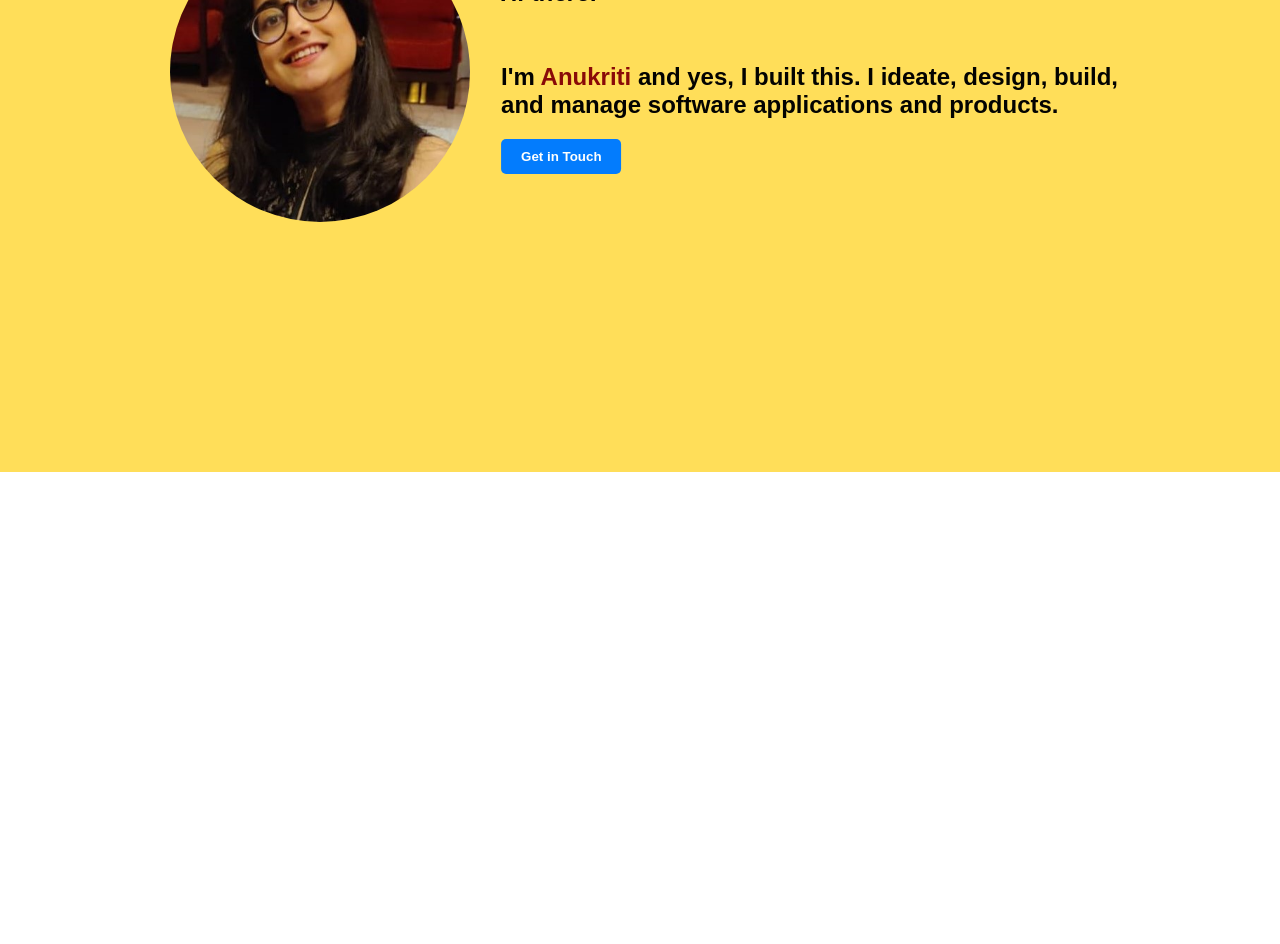
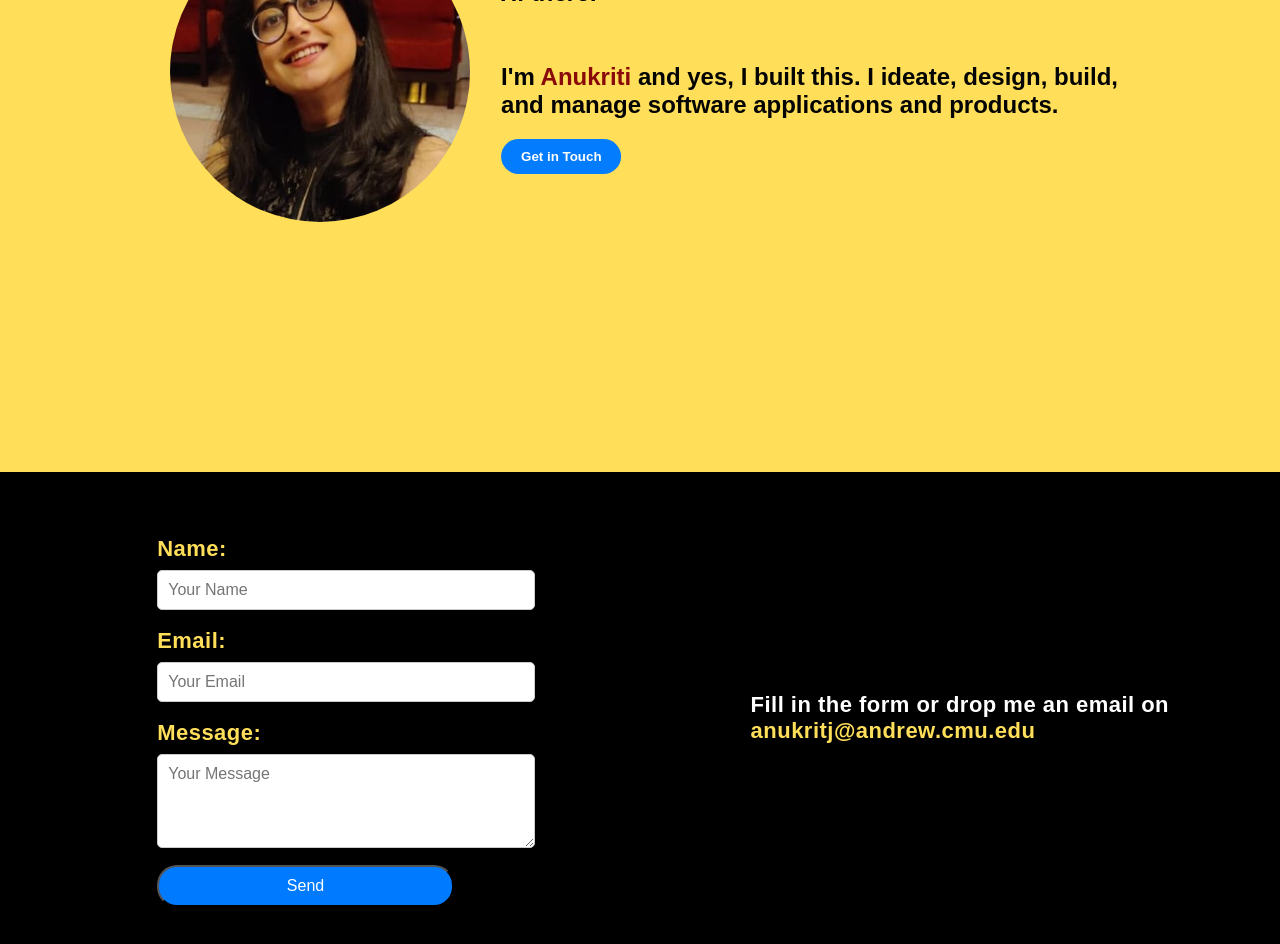
Before and after one commit to WinexWolf/anukritijaiswal.github.io, a React (Create React App) app: page / in a window 1280 px wide. Shown: the part 460-1404 px from the top of the page. Before the commit the page ends 932 px from the top, so only its background shows below. Built offline with nearby package versions, Linux system fonts and the light colour scheme.

Commit message:
added contact form

```diff
--- a/package.json
+++ b/package.json
@@ -9,6 +9,7 @@
     "gsap": "^3.12.2",
     "react": "^18.2.0",
     "react-dom": "^18.2.0",
+    "react-router-dom": "^6.16.0",
     "react-scripts": "^5.0.1",
     "web-vitals": "^2.1.4"
   },
--- a/src/App.js
+++ b/src/App.js
@@ -1,8 +1,9 @@
-import React, { useState, useEffect } from 'react';
-import ImageSlider from './imageslider';
-import Navbar from './navbar';
-import ComingUp from './comingup';
-import './App.css';
+import React, { useState, useEffect } from "react";
+import ImageSlider from "./imageslider";
+import Navbar from "./navbar";
+import ComingUp from "./comingup";
+import "./App.css";
+import Contact from "./contact";
 
 function App() {
   const [showHeader, setShowHeader] = useState(true);
@@ -32,15 +33,16 @@ function App() {
         </div>
       )}
       {!showHeader && (
-        <div className={`Navbar ${expandNavbar ? 'expand' : ''}`}>
+        <div className={`Navbar ${expandNavbar ? "expand" : ""}`}>
           <Navbar />
-          <ComingUp/>
+          <ComingUp />
+          <Contact/>
         </div>
       )}
       {!showHeader && (
-        <div className={`White-page ${expandNavbar ? 'expand' : ''}`}>
-        </div>
+        <div className={`White-page ${expandNavbar ? "expand" : ""}`}></div>
       )}
+
     </div>
   );
 }
--- a/src/comingup.css
+++ b/src/comingup.css
@@ -48,7 +48,7 @@
   color: #fff; /* Text color */
   padding: 10px 20px; /* Padding for the button */
   border: none; /* Remove button border */
-  border-radius: 5px; /* Rounded corners */
+  border-radius: 20px; /* Rounded corners */
   cursor: pointer; /* Change cursor to pointer on hover */
   transition: background-color 0.3s; /* Smooth background color transition */
   font-family:Arial, Helvetica, sans-serif;
--- a/src/comingup.js
+++ b/src/comingup.js
@@ -1,6 +1,17 @@
 import React, { useEffect } from "react";
 import "./comingup.css";
 import headshot from "./images/Headshot-AJ.png";
+
+function scrollToContact() {
+  // Find the "Contact" section by its ID
+  const contactSection = document.getElementById("contact");
+
+  if (contactSection) {
+    // Scroll to the "Contact" section smoothly
+    contactSection.scrollIntoView({ behavior: "smooth" });
+  }
+}
+
 
 function ComingUp() {
   useEffect(() => {
@@ -23,7 +34,6 @@ function ComingUp() {
       <div className="desc">
         <b>
           <br></br>
-
           <i>Hi there! </i>
         </b>
         <br />
@@ -34,9 +44,9 @@ function ComingUp() {
           I ideate, design, build, and manage software applications and
           products.
         </b>
-
         <br></br>
-        <button className="get-in-touch-button">
+        {/* Call the scrollToContact function when the button is clicked */}
+        <button className="get-in-touch-button" onClick={scrollToContact}>
           <b>Get in Touch</b>
         </button>
       </div>
--- /dev/null
+++ b/src/contact.css
@@ -0,0 +1,75 @@
+/* Contact.css */
+.contact-container {
+  width: 100vw;
+  margin: 0 ;
+  padding: 5%;
+  background-color: #000;
+  display: flex;
+}
+
+.contact-form {
+  display: flex;
+  flex-direction: column;
+  width: 75%;
+  justify-content: center;
+}
+
+.form-group {
+  margin-bottom: 3%;
+flex-direction: column;
+display: flex;
+}
+
+label {
+  font-weight: bold;
+  margin-bottom: 8px;
+  color: #FFDE59;
+font-size: 22px;
+letter-spacing: 0.03rem;
+  font-family: Arial, Helvetica, sans-serif;
+}
+
+
+.email-text {
+  color: #fff; /* Change to your desired color */
+}
+
+
+input[type="text"],
+input[type="email"],
+textarea {
+  padding: 10px;
+  border: 1px solid #ccc;
+  border-radius: 5px;
+  font-size: 16px;
+  transition: border-color 0.3s ease;
+  width: 60%;
+  font-family: Arial, Helvetica, sans-serif;
+
+}
+
+input[type="text"]:focus,
+input[type="email"]:focus,
+textarea:focus {
+  border-color: #007bff;
+}
+
+textarea {
+  resize: vertical;
+}
+
+.submit-button {
+  background-color: #007bff;
+  color: #fff;
+width: 50%;
+border-radius: 20px;
+  padding: 10px 20px;
+  cursor: pointer;
+  font-size: 16px;
+  font-weight: 500;
+  transition: background-color 0.3s ease;
+}
+
+.submit-button:hover {
+  background-color: #0056b3;
+}
--- /dev/null
+++ b/src/contact.js
@@ -0,0 +1,57 @@
+// Contact.js
+import React from "react";
+import "./contact.css"; // Import your CSS file for styling
+
+function Contact() {
+  return (
+    <div id="contact" className="contact-container">
+      <h2>Contact Me</h2>
+      <form className="contact-form">
+        <div className="form-group">
+          <label htmlFor="name">Name:</label>
+          <input
+            type="text"
+            id="name"
+            name="name"
+            placeholder="Your Name"
+            required
+          />
+        </div>
+
+        <div className="form-group">
+          <label htmlFor="email">Email:</label>
+          <input
+            type="email"
+            id="email"
+            name="email"
+            placeholder="Your Email"
+            required
+          />
+        </div>
+
+        <div className="form-group">
+          <label htmlFor="message">Message:</label>
+          <textarea
+            id="message"
+            name="message"
+            rows="4"
+            placeholder="Your Message"
+            required
+          ></textarea>
+        </div>
+
+        <button type="submit" className="submit-button">
+          Send
+        </button>
+      </form>
+      <form className="contact-form">
+        <label className="email-text">
+          Fill in the form or drop me an email on{" "}
+          <label>anukritj@andrew.cmu.edu</label>{" "}
+        </label>
+      </form>
+    </div>
+  );
+}
+
+export default Contact;
```
Also changed, not shown: 1 other file (tests, documents, lock files or other folders).
